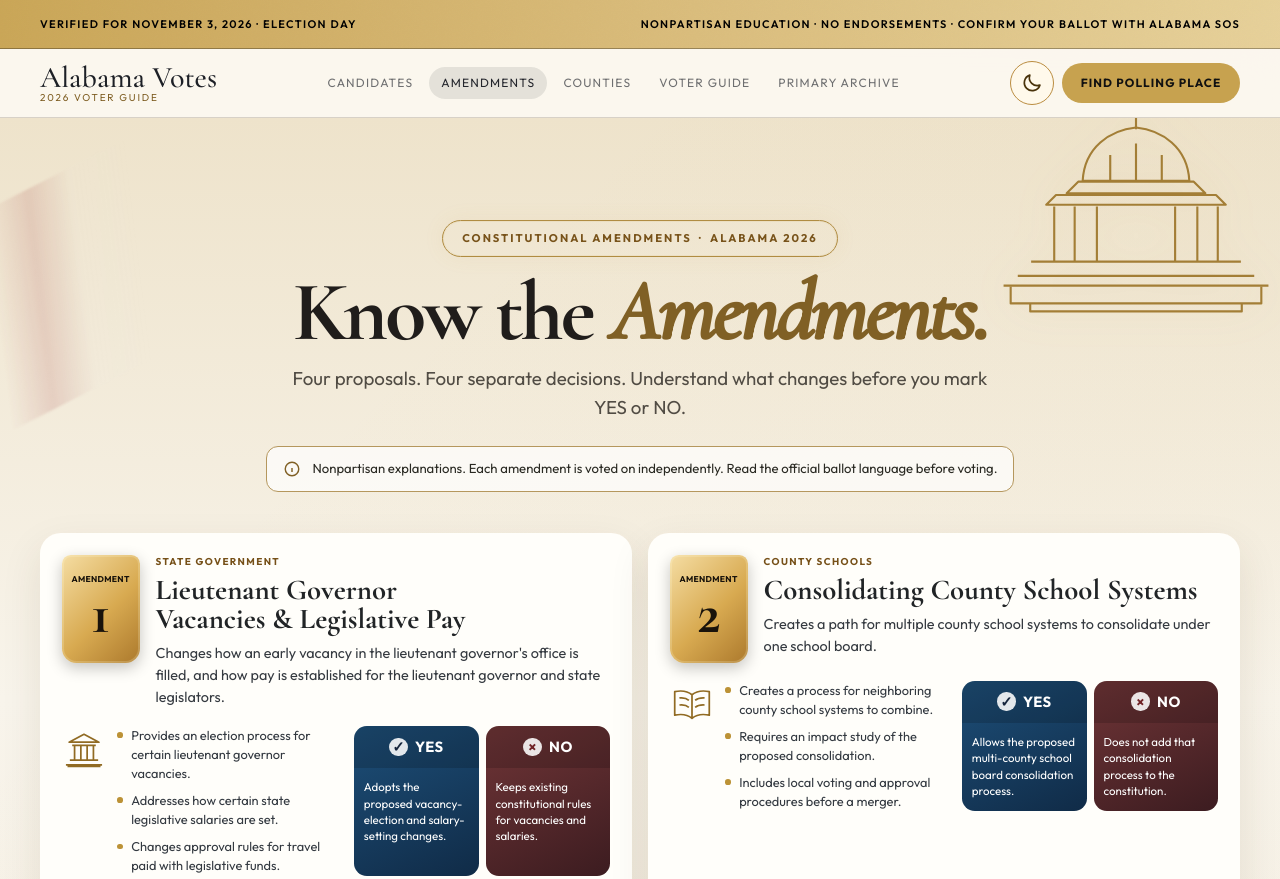
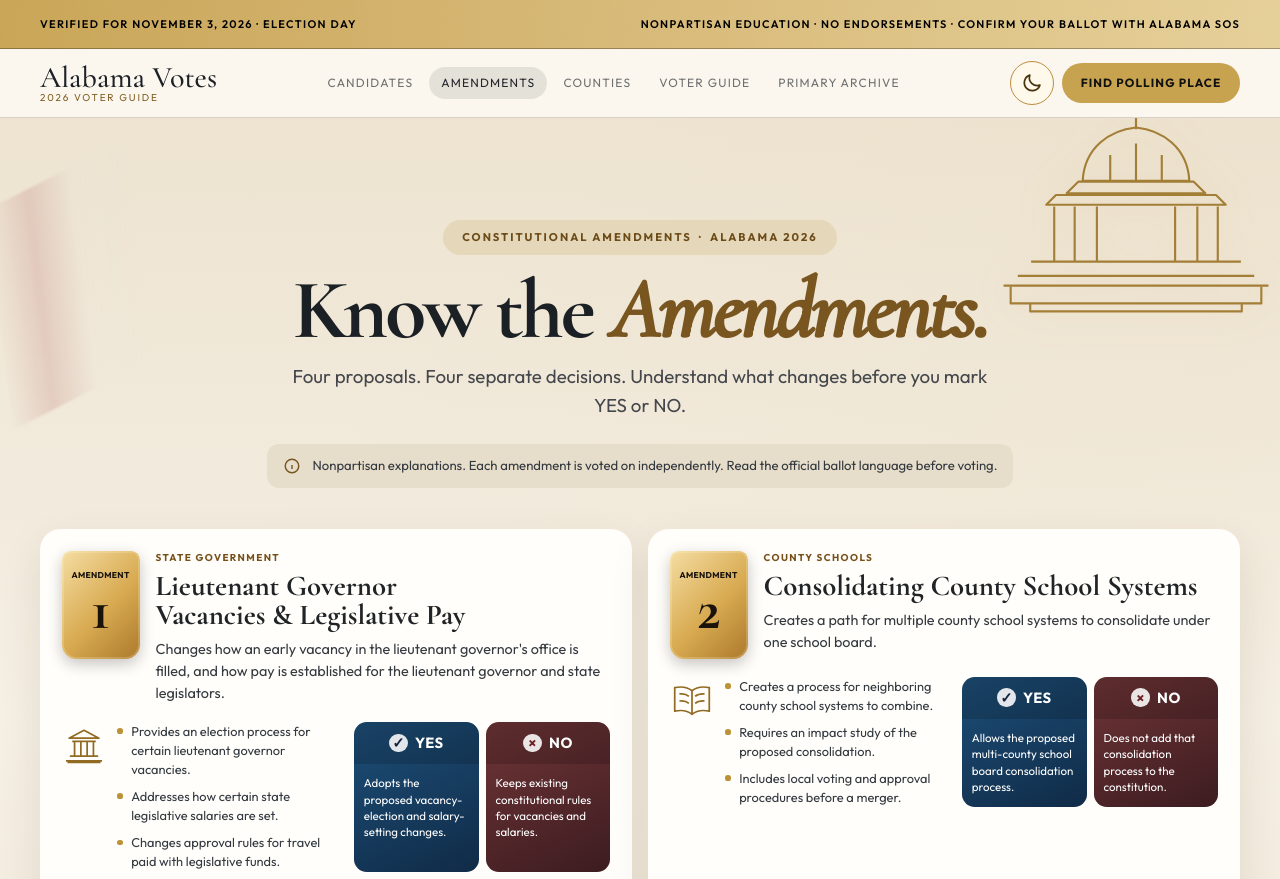
Before and after one commit to WGLewis0721/voting-al-website, an Astro site: page /voting-al-website/amendments in a window 1280 px wide. Shown: the top 879 px of the page. Built offline with nearby package versions, Linux system fonts and the light colour scheme; Astro itself is replaced by a stand-in of ours; a web font is replaced by a local one.

Commit message:
Replace amendment section outlines with contrasting paper tones and readable captions

```diff
--- a/src/components/AmendmentsShowcase.astro
+++ b/src/components/AmendmentsShowcase.astro
@@ -80,26 +80,26 @@ const officialUrl = 'https://www.sos.alabama.gov/alabama-votes/voter/ballot-meas
     pointer-events: none;
     background: linear-gradient(135deg,transparent 20%,rgba(199,162,79,.028) 49%,transparent 77%);
   }
-  .amendments-showcase--compact { border-block: 1px solid rgba(199,162,79,.13); }
+  .amendments-showcase--compact { border:0; }
   .amendments-hero { position: relative; text-align: center; padding: 1.6rem 0 2.6rem; }
   .amendments-hero__flag { position:absolute; inset:-2rem auto auto -8%; width:20rem; height:13rem; transform:rotate(-27deg); background:linear-gradient(110deg,transparent 20%,rgba(146,34,41,.14) 32%,rgba(225,225,225,.055) 44%,transparent 60%); filter:blur(1px); pointer-events:none; }
   .amendments-hero__capitol { position:absolute; top:-6rem; right:-3.5rem; width:min(31vw,20rem); color:rgba(222,182,107,.18); filter:drop-shadow(0 0 21px rgba(199,162,79,.16)); pointer-events:none; }
   .amendments-kicker {
     position:relative; display:inline-flex; flex-wrap:wrap; justify-content:center; gap:.45rem;
-    padding:.55rem 1.2rem; border:1px solid rgba(228,199,127,.55); border-radius:999px;
-    box-shadow:inset 0 0 0 1px rgba(199,162,79,.11),0 0 21px rgba(199,162,79,.08);
+    padding:.55rem 1.2rem; border:0; border-radius:999px;
+    background:rgba(202,162,70,.14);
     color:#edcf86; font-size:.7rem; font-weight:750; letter-spacing:.18em; text-transform:uppercase;
   }
   .amendments-title { position:relative; margin:.9rem 0 .6rem; color:#f8f5ec; font-family:var(--font-display); font-size:clamp(3.1rem,6.6vw,6rem); font-weight:700; letter-spacing:-.035em; line-height:.98; text-wrap:balance; }
   .amendments-title em { color:var(--color-gold-soft); font-weight:650; }
   .amendments-lede { position:relative; max-width:58ch; margin:auto; font-size:clamp(.98rem,1.55vw,1.17rem); line-height:1.6; color:rgba(255,255,255,.79); }
-  .amendments-disclosure-note { position:relative; display:flex; gap:.75rem; align-items:center; justify-content:center; width:fit-content; max-width:54rem; margin:1.4rem auto 0; padding:.78rem 1rem; border:1px solid rgba(228,199,127,.25); border-radius:.75rem; background:rgba(255,255,255,.055); color:rgba(255,255,255,.83); font-size:.82rem; line-height:1.45; text-align:left; }
+  .amendments-disclosure-note { position:relative; display:flex; gap:.75rem; align-items:center; justify-content:center; width:fit-content; max-width:54rem; margin:1.4rem auto 0; padding:.78rem 1rem; border:0; border-radius:.75rem; background:#2b2925; color:rgba(255,255,255,.83); font-size:.82rem; line-height:1.45; text-align:left; }
   .amendments-disclosure-note svg { flex:none; color:var(--color-gold-soft); }
   .amendments-grid { display:grid; grid-template-columns:repeat(2,minmax(0,1fr)); gap:1rem; align-items:stretch; }
   .amendments-actions { display:flex; flex-wrap:wrap; align-items:center; justify-content:center; gap:1rem 1.65rem; margin-top:2rem; }
   .amendments-primary-link {
     display:inline-flex; align-items:center; justify-content:center; gap:.7rem; min-height:48px;
-    padding:.8rem 1.3rem; border-radius:999px; border:1px solid #f5d98c;
+    padding:.8rem 1.3rem; border-radius:999px; border:0;
     background:linear-gradient(145deg,#f2d88f,#cda048);
     color:#17130c; font-size:.87rem; font-weight:800; text-decoration:none;
     box-shadow:0 8px 26px rgba(187,137,42,.17);
@@ -122,4 +122,27 @@ const officialUrl = 'https://www.sos.alabama.gov/alabama-votes/voter/ballot-meas
     .amendments-disclosure-note { background:#181818; border-color:#e4c77f; }
     .amendments-source, .amendments-source a { color:#fff; }
   }
+
+  /* Paper mode: ink contrast and quiet surfaces, not nested outlines. */
+  :global(html[data-theme="light"]) .amendments-showcase {
+    color:#202329;
+    background:linear-gradient(180deg,#ede3d0,#f5efe4 35%,#eae0ce);
+  }
+  :global(html[data-theme="light"]) .amendments-kicker {
+    color:#6c4b18;
+    background:#e5d7b9;
+    border:0;
+  }
+  :global(html[data-theme="light"]) .amendments-title {color:#1b2025;}
+  :global(html[data-theme="light"]) .amendments-title em {color:#795520;}
+  :global(html[data-theme="light"]) .amendments-lede {color:#44474b;}
+  :global(html[data-theme="light"]) .amendments-disclosure-note {
+    color:#33383e;
+    background:#e6ddcb;
+    border:0;
+  }
+  :global(html[data-theme="light"]) .amendments-disclosure-note svg {color:#77551f;}
+  :global(html[data-theme="light"]) .amendments-secondary-link {color:#644315;}
+  :global(html[data-theme="light"]) .amendments-source {color:#505159;}
+  :global(html[data-theme="light"]) .amendments-source a {color:#62451e;}
 </style>
```
